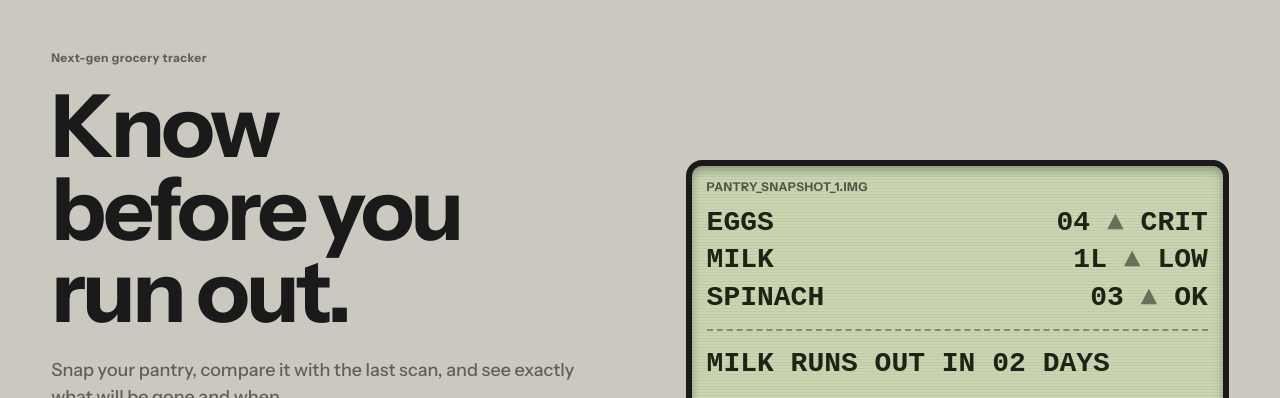
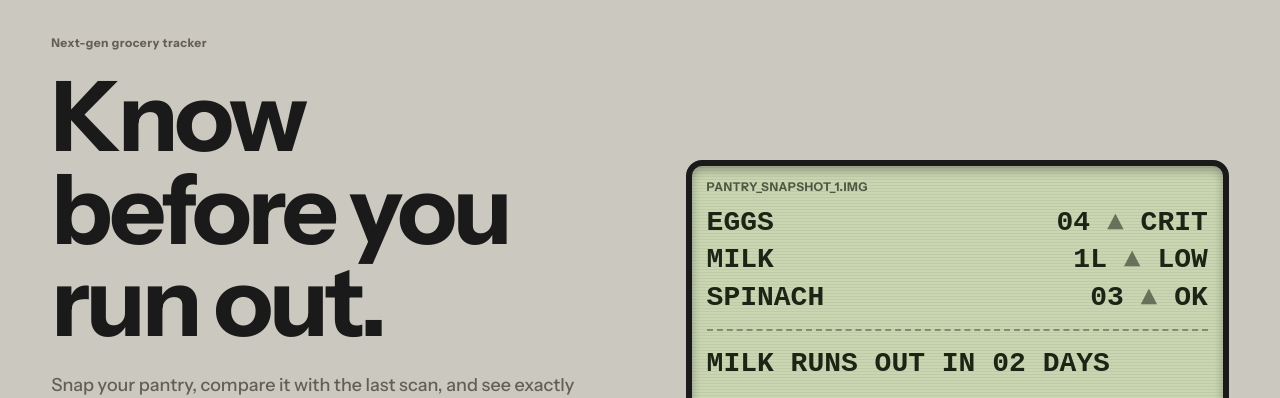
Before and after one commit to sumo-07/smart_pantry, a React (Vite) app in the folder frontend/: page / in a window 1280 px wide. Shown: the part 123-521 px from the top of the page. Built offline with nearby package versions, Linux system fonts and the light colour scheme; no server answers; a web font is replaced by a local one.

Commit message:
style(home): bump hero headline slightly to clamp(46px, 7.6vw, 108px)

```diff
--- a/frontend/src/index.css
+++ b/frontend/src/index.css
@@ -354,7 +354,7 @@ body::before {
 }
 
 .hero .sp-h1 {
-  font-size: clamp(42px, 6.8vw, 96px);
+  font-size: clamp(46px, 7.6vw, 108px);
 }
 
 .lede {
```
